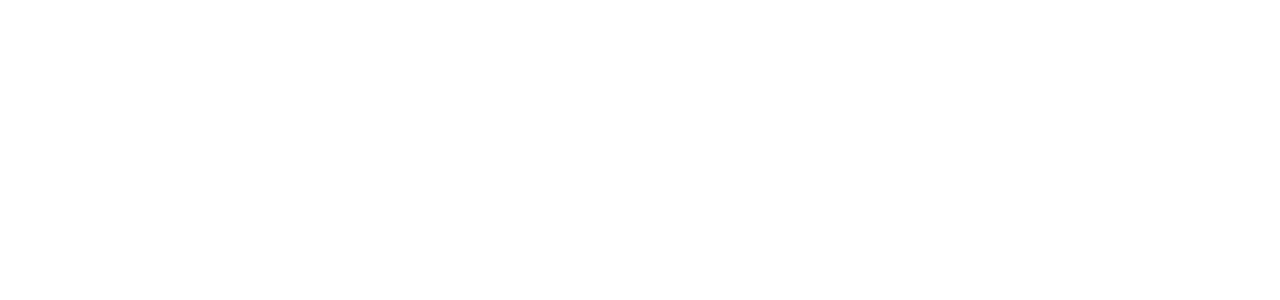
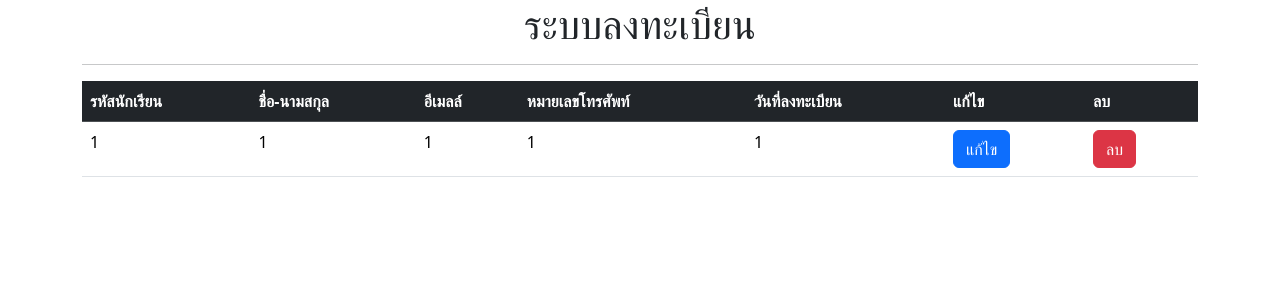
Before and after one commit to phumipatsrisu/testfinal, a PHP site: page / in a window 1280 px wide. Before the commit the part shown is empty. Shown: the top 300 px of the page. Run offline with PHP 8.4, Linux system fonts and the light colour scheme.

Commit message:
Update index.php

```diff
--- a/index.php
+++ b/index.php
@@ -1 +1,39 @@
-<?php
+<!DOCTYPE html>
+<html lang="en">
+<head>
+    <meta charset="UTF-8">
+    <meta name="viewport" content="width=device-width, initial-scale=1.0">
+    <link href="https://cdn.jsdelivr.net/npm/bootstrap@5.3.3/dist/css/bootstrap.min.css" rel="stylesheet" integrity="sha384-QWTKZyjpPEjISv5WaRU9OFeRpok6YctnYmDr5pNlyT2bRjXh0JMhjY6hW+ALEwIH" crossorigin="anonymous">
+    <title>ข้อมูลของนักเรียน</title>
+</head>
+<body>
+    <div class="container">
+        <h1 class="text-center">ระบบลงทะเบียน</h1>
+        <hr>
+        <table class="table">
+            <thead class="table-dark">
+                <tr>
+                    <th>รหัสนักเรียน</th>
+                    <th>ชื่อ-นามสกุล</th>
+                    <th>อีเมลล์</th>
+                    <th>หมายเลขโทรศัพท์</th>
+                    <th>วันที่ลงทะเบียน</th>
+                    <th>แก้ไข</th>
+                    <th>ลบ</th>
+                </tr>
+            </thead>
+            <tbody>
+                <tr>
+                    <td>1</td>
+                    <td>1</td>
+                    <td>1</td>
+                    <td>1</td>
+                    <td>1</td>
+                    <td><a class="btn btn-primary" href="">แก้ไข</a></td>
+                    <td><a class="btn btn-danger" href="">ลบ</a></td>
+                </tr>
+            </tbody>
+        </table>
+    </div>
+</body>
+</html>
```
